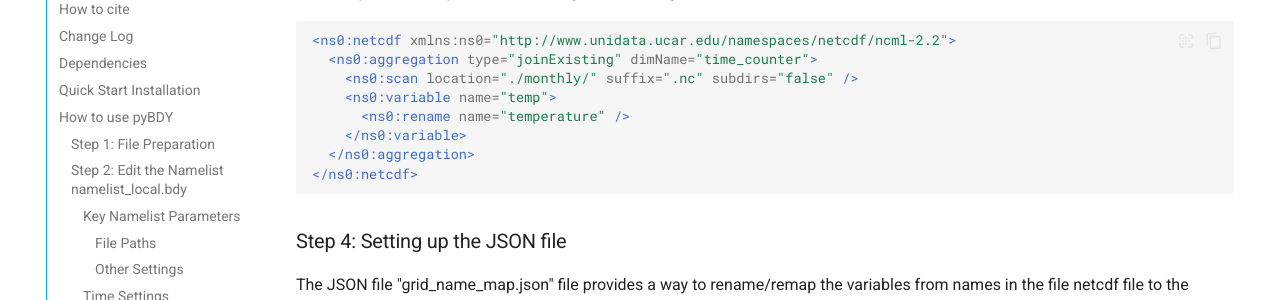
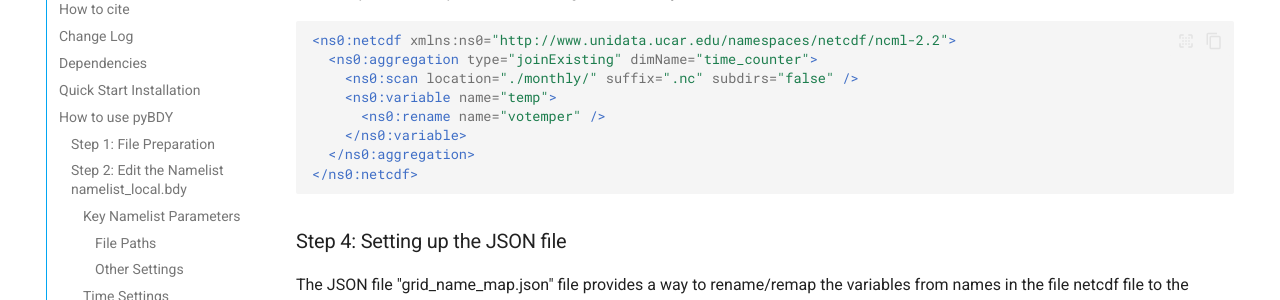
Before and after one commit to NOC-MSM/pyBDY, an MkDocs documentation site: the page built from docs/index.md, in a window 1280 px wide and 900 px high, scrolled down 8208 px. Shown: the part 153-453 px from the top of the window. Built offline with MkDocs 1.6.1 and Material for MkDocs 9.7.7, drawn with Linux system fonts in a browser that asks for light colours; emoji names are drawn with the system emoji font; comment, search, counter and statistics services are not loaded.

Commit message:
Typo and trying different link for github pages

```diff
--- a/docs/index.md
+++ b/docs/index.md
@@ -16,7 +16,7 @@
 
 ## Contents
 
-- [How to cite :bookmark:](#how-to-cite-bookmark)
+- [How to cite :bookmark:](#how-to-cite-)
 - [Change Log :twisted_rightwards_arrows:](#change-log-twisted_rightwards_arrows)
 - [Dependencies :globe_with_meridians:](#dependencies-globe_with_meridians)
 - [Quick Start Installation :rocket:](#quick-start-installation-rocket)
@@ -339,7 +339,7 @@
   <ns0:aggregation type="joinExisting" dimName="time_counter">
     <ns0:scan location="./monthly/" suffix=".nc" subdirs="false" />
     <ns0:variable name="temp">
-      <ns0:rename name="temperature" />
+      <ns0:rename name="votemper" />
     </ns0:variable>
   </ns0:aggregation>
 </ns0:netcdf>
```
